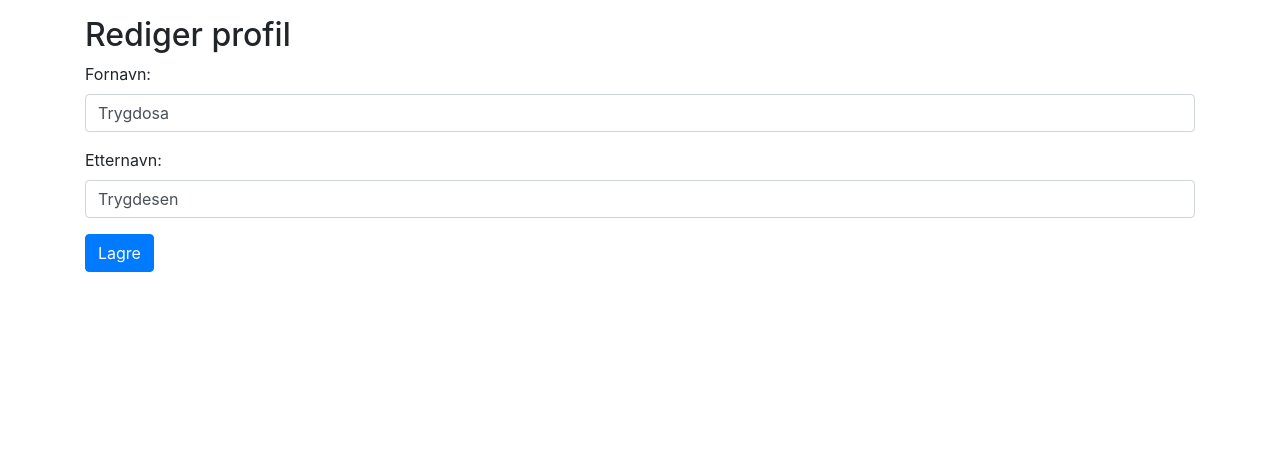
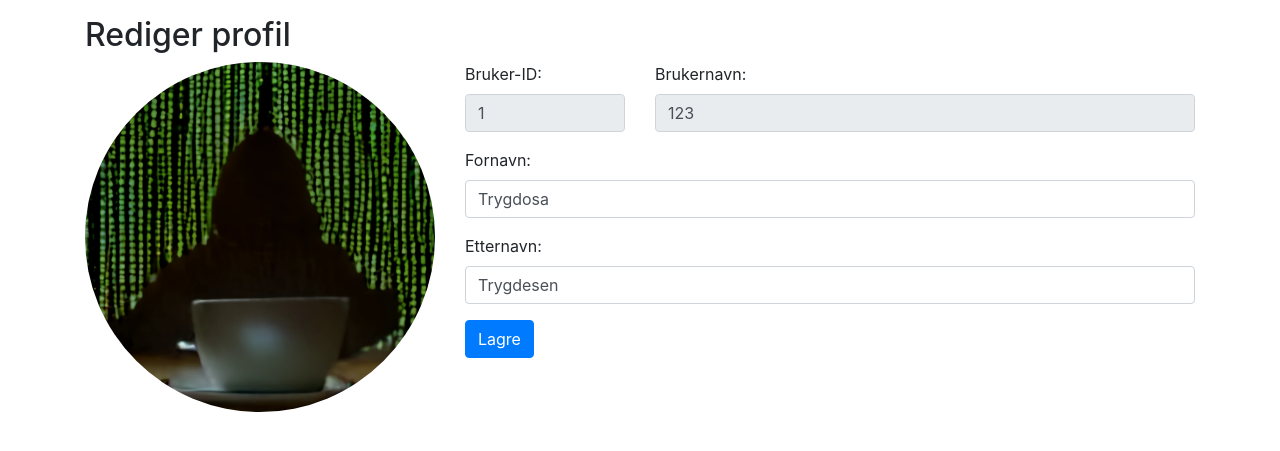
Before and after one commit to arvidjohansen/flask-template-students, a Flask app: page /profile/update in a window 1280 px wide. Shown: the part 56-507 px from the top of the page. Run offline with Flask 3, Linux system fonts and the light colour scheme; a user stored in the database is signed in; some libraries are stand-ins or nearby versions.

Commit message:
added stuff

```diff
--- a/src/app.py
+++ b/src/app.py
@@ -24,6 +24,7 @@ CONTEXT = { # put settings here
     'welcome_msg' : 'Hei og velkommen til Arvids morohule',
     'default_profile_pic' : '/media/default_profile_pic.png',
     'allow_anonymous_users' : True,
+    'live_stream' : True,
 
            }
 
@@ -34,26 +35,30 @@ app.config['SQLALCHEMY_DATABASE_URI'] = 'sqlite:///users.db'
 login_manager = LoginManager(app)
 db = SQLAlchemy(app)
 camera=cv2.VideoCapture(0)
+htmx = HTMX(app)
+live_stream = CONTEXT['live_stream']
 
 def generate_frames():
-    while True:
+    while live_stream:
 
         ## read the camera frame
         success,frame=camera.read()
         if not success:
             break
         else:
-            ret,buffer=cv2.imencode('.jpg',frame)
+            ret,buffer=cv2.imencode('.png',frame)
             frame=buffer.tobytes()
 
         yield(b'--frame\r\n'
-                   b'Content-Type: image/jpeg\r\n\r\n' + frame + b'\r\n')
+                   b'Content-Type: image/png\r\n\r\n' + frame + b'\r\n')
 
 @app.route('/video')
 def video():
+    if not live_stream:
+        return None
     return Response(generate_frames(),mimetype='multipart/x-mixed-replace; boundary=frame')
 
-htmx = HTMX(app)
+
 
 
 
--- a/src/templates/base.html
+++ b/src/templates/base.html
@@ -7,10 +7,6 @@
     <title>{% block title %}{{site_title}}{% endblock %}</title>
     <link rel="stylesheet" href="https://stackpath.bootstrapcdn.com/bootstrap/4.5.2/css/bootstrap.min.css"
         crossorigin="anonymous">
-
-    <!-- other head content -->
-    <script src="https://unpkg.com/htmx.org@1.8.6"></script>
-    <script src="https://unpkg.com/htmx.org/dist/ext/sse.js"></script>
 
     <style>
         @keyframes bounceIn {
--- a/src/templates/profile_update.html
+++ b/src/templates/profile_update.html
@@ -2,15 +2,34 @@
 
 {% block content %}
 <h2>Rediger profil</h2>
+<div class="row">
+  <div class="col-md-4">
+    <img src="{{ user.profile_picture_url|default('/static/media/avatars/level-1.png') }}" class="img-fluid rounded-circle" alt="Profile Picture">
+  </div>
+  <div class="col-md-8">
     <form method="POST">
       <div class="form-group">
+        <div class="row">
+          <div class="col-md-3">
+            <label for="user_id">Bruker-ID:</label>
+            <input type="text" class="form-control" id="user_id" name="user_id" value="{{ user.id }}" readonly>
+          </div>
+          <div class="col-md-9">
+            <label for="username">Brukernavn:</label>
+            <input type="text" class="form-control" id="username" name="username" value="{{ user.username }}" readonly>
+          </div>
+        </div>
+      </div>
+      <div class="form-group">
         <label for="first_name">Fornavn:</label>
-      <input type="text" class="form-control" id="first_name" name="first_name" value="{{ user.first_name}}" required>
+        <input type="text" class="form-control" id="first_name" name="first_name" value="{{ user.first_name }}" required>
       </div>
       <div class="form-group">
         <label for="last_name">Etternavn:</label>
-      <input type="text" class="form-control" id="last_name" name="last_name" value="{{ user.last_name }}" required>
+        <input type text" class="form-control" id="last_name" name="last_name" value="{{ user.last_name }}" required>
       </div>
       <button type="submit" class="btn btn-primary">Lagre</button>
     </form>
+  </div>
+</div>
 {% endblock %}
```
Also changed, not shown: src/instance/users.db. Lines whose indentation alone changed are shown as unchanged.
